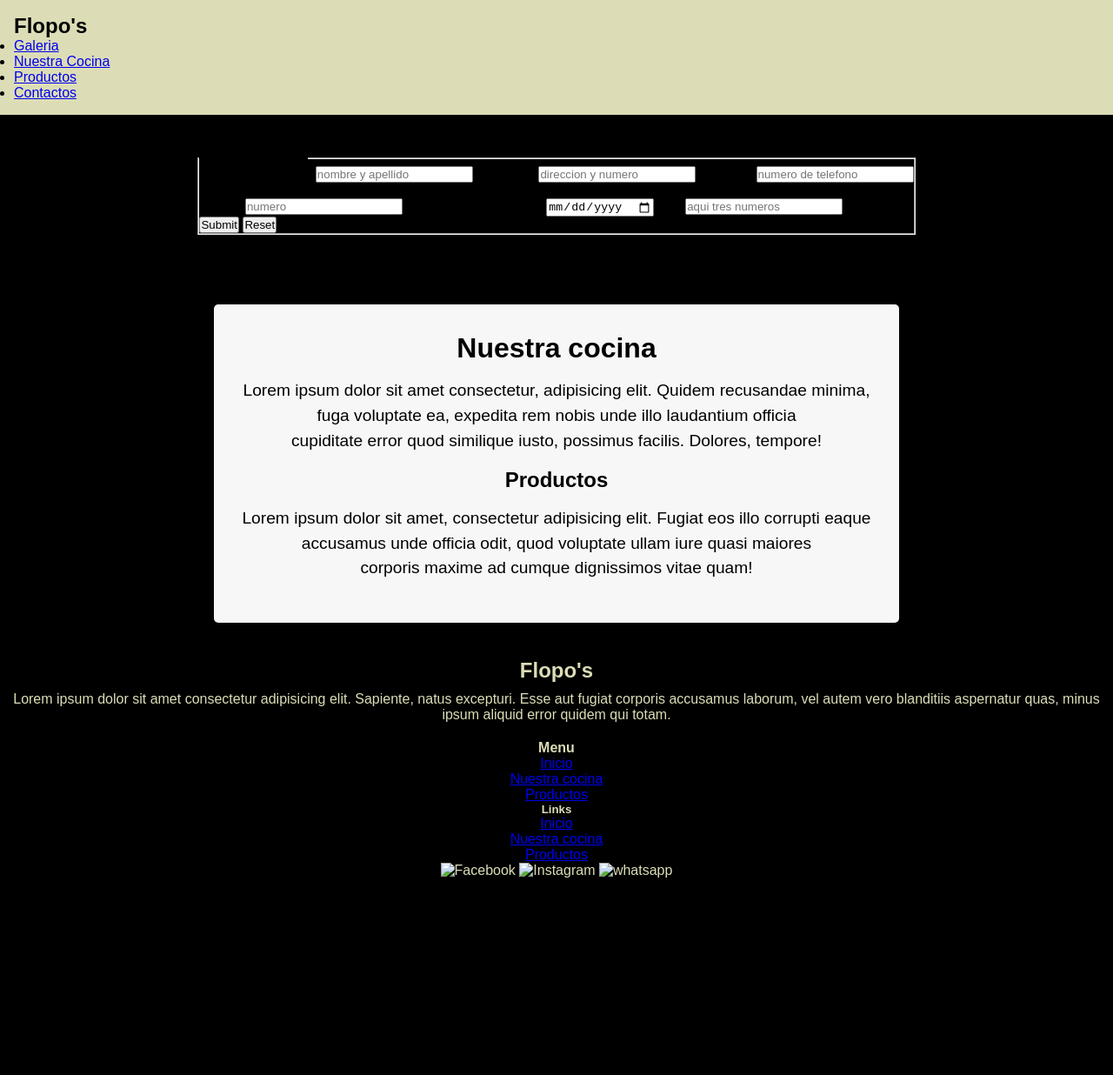
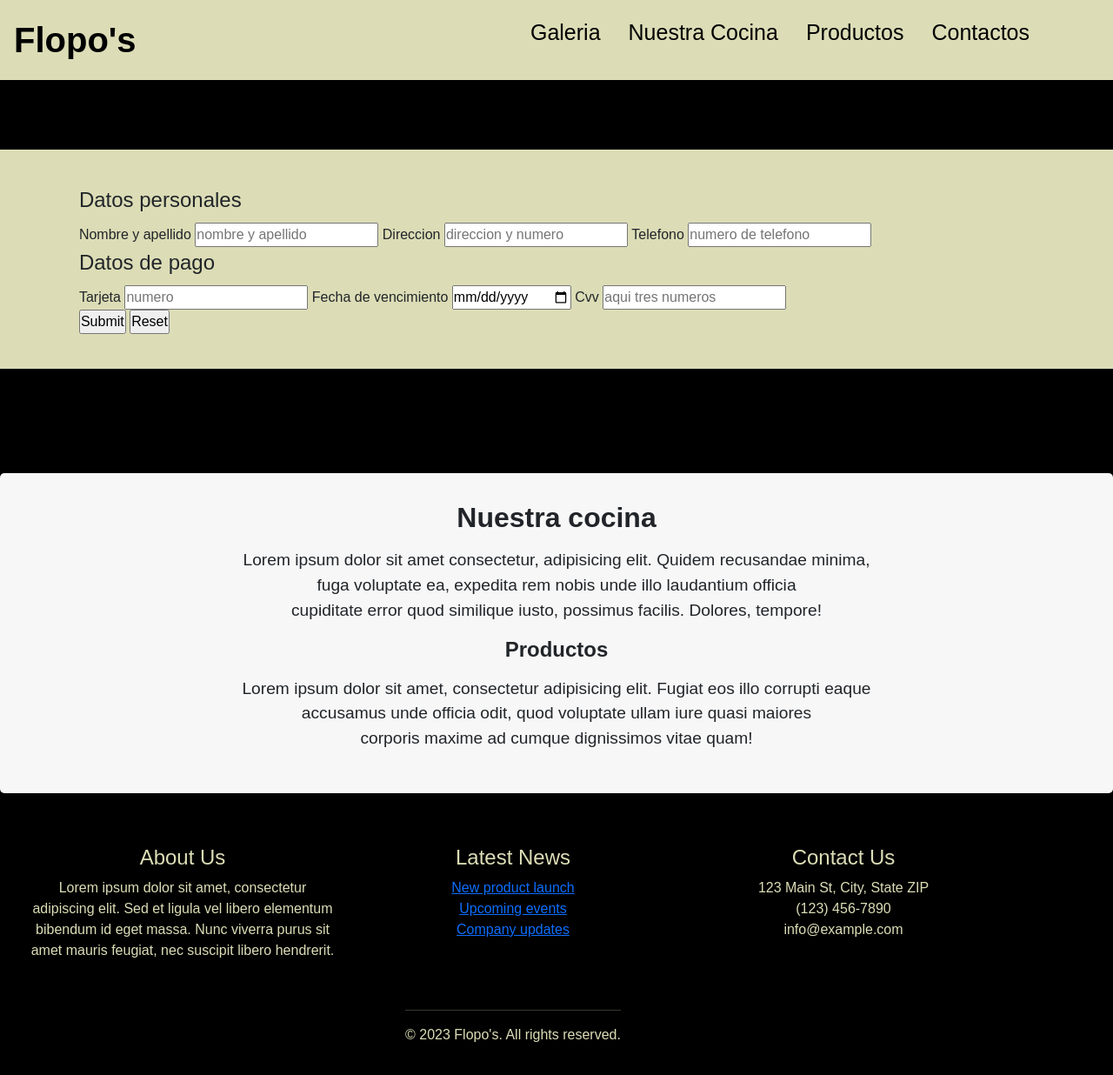
Before and after one commit to lucianopablo26/webflopo, a plain HTML site: page pages/comprar.html in a window 1280 px wide. Shown: the whole page at 87% size. Before the commit the page ends 1010 px from the top, so only its background shows below. Drawn offline with nearby package versions, Linux system fonts and the light colour scheme.

Commit message:
cambios en comprar y css

```diff
--- a/css/style.css
+++ b/css/style.css
@@ -166,15 +166,18 @@ body {
   p {
     margin-bottom: 20px;
   }
-  .main1 {
+  .form-comprar {
     display: flex;
     flex-wrap: wrap;
     justify-content: space-around;
     align-items: center;
-    padding: 1px 1px 1px 1px;
+    margin-top: 5rem;
+    margin-bottom: 5rem;
+    background-color: #DCDDB6;
   }
 
-  .btn-comprar {
+
+  /*.btn-comprar {
       display: flex;
       padding: 12px 24px;
       background-color: #4CAF50;
@@ -188,7 +191,7 @@ body {
 
     .btn-comprar:hover {
       background-color: #3e8e41;
-    }
+    }*/
 
 
   @media screen and (max-width: 767px) {
--- a/pages/comprar.html
+++ b/pages/comprar.html
@@ -5,24 +5,35 @@
     <meta http-equiv="X-UA-Compatible" content="IE=edge">
     <meta name="viewport" content="width=device-width, initial-scale=1.0">
     <title>Comprar</title>
-    <link rel="stylesheet" href="../css/style.css">
+    <link
+      rel="stylesheet"
+      href="../css/bootstrap-5.3.0-alpha1-dist/css/bootstrap.min.css"
+    />
+    <link rel="stylesheet" href="../css/style.css" />
+    <link
+      rel="stylesheet"
+      href="https://fonts.googleapis.com/icon?family=Material=icons"
+    />
   </head>
   <body>
-        <header>
-        <div>
+    <div class="">
+      <header class="nav-wraper">
         <nav>
+          <div class="logo" id="Inicio">Flopo's</div>
+          <input type="checkbox" name="" id="toggle" />
+          <label for="toggle"><i class="material-icons">menu</i></label>
+          <div class="menu">
             <ul>
-                <div class="h1"><h1>Flopo's</h1></div>
                 <li><a href="./galeria.html">Galeria</a></li>
-                <li><a href="../index.html#Nuestra cocina">Nuestra Cocina</a></li>
-                <li><a href="../index.html#Productos">Productos</a></li>
+                <li><a href="#Nuestra cocina">Nuestra Cocina</a></li>
+                <li><a href="#Productos">Productos</a></li>
                 <li><a href="./contacts.html">Contactos</a></li>
             </ul>
+          </div>
         </nav>
-        </div>
     </header>
-        <main class="main1">
-            <section>
+        <main class="">
+            <section class="form-comprar">
                 <form action="" method="post">
                     <fieldset>
                         <legend>Datos personales</legend>
@@ -67,35 +78,38 @@
                 </div>
             </section>
         </main>
-    </body>
         <footer>
-        <div class="footer-content">
-          <div class="footer-section about">
-            <h3>Flopo's</h3>
-            <p>Lorem ipsum dolor sit amet consectetur adipisicing elit. Sapiente, natus excepturi. Esse aut fugiat corporis accusamus laborum, vel autem vero blanditiis aspernatur quas, minus ipsum aliquid error quidem qui totam.</p>
+            <div class="container">
+              <div class="row">
+                <div class="col-md-4">
+                  <h4>About Us</h4>
+                  <p>Lorem ipsum dolor sit amet, consectetur adipiscing elit. Sed et ligula vel libero elementum bibendum id eget massa. Nunc viverra purus sit amet mauris feugiat, nec suscipit libero hendrerit.</p>
                 </div>
-          <div class="footer-section links">
-            <h4>Menu</h4>
-            <ul>
-              <li><a href="../index.html">Inicio</a></li>
-              <li><a href="../index.html#Nuestra cocina">Nuestra cocina</a></li>
-              <li><a href="../index.html#Productos">Productos</a></li>
+                <div class="col-md-4">
+                  <h4>Latest News</h4>
+                  <ul class="list-unstyled">
+                    <li><a href="#">New product launch</a></li>
+                    <li><a href="#">Upcoming events</a></li>
+                    <li><a href="#">Company updates</a></li>
                   </ul>
                 </div>
-          <div class="footer-section links">
-            <h5>Links</h5>
-            <ul>
-              <li><a href="../index.html">Inicio</a></li>
-              <li><a href="../index.html#Nuestra cocina">Nuestra cocina</a></li>
-              <li><a href="../index.html#Productos">Productos</a></li>
+                <div class="col-md-4">
+                  <h4>Contact Us</h4>
+                  <ul class="list-unstyled">
+                    <li><i class="fa fa-map-marker"></i> 123 Main St, City, State ZIP</li>
+                    <li><i class="fa fa-phone"></i> (123) 456-7890</li>
+                    <li><i class="fa fa-envelope"></i> info@example.com</li>
                   </ul>
                 </div>
-          <div class="footer-section social">
-            <img id="Facebook" src="../assets/img/Facebook.jpg" alt="Facebook">
-            <img src="../assets/img/Instagram.jpg" alt="Instagram">
-            <img src="../assets/img/whatsapp.jpeg" alt="whatsapp">
+              </div>
+              <div class="row">
+                <div class="col-sm-12">
+                  <hr>
+                  <p class="text-center">&copy; 2023 Flopo's. All rights reserved.</p>
+                </div>
               </div>
             </div>
           </footer>
-
+      </div>
+    </body>
     </html>
```
Also changed, not shown: 1 other file. Lines whose indentation alone changed are shown as unchanged.
